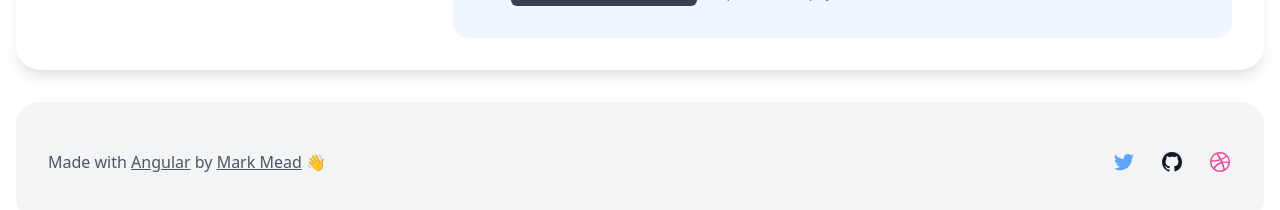
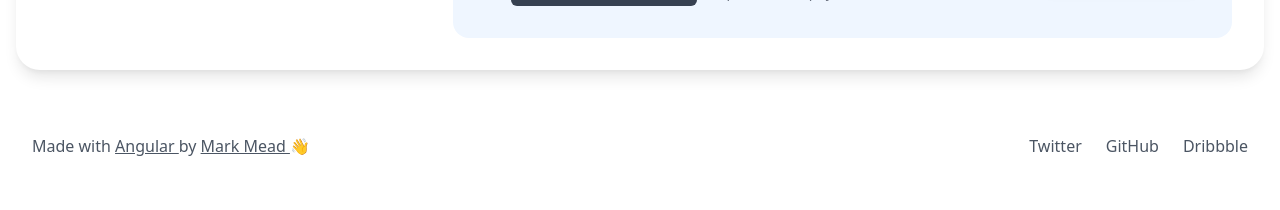
Before and after one commit to jssellars/shopify-custom-fields-1, an Angular app: page / in a window 1280 px wide. Shown: the part 1116-1326 px from the top of the page. Built offline with nearby package versions, Linux system fonts and the light colour scheme; what format-string-to-html would draw is missing.

Commit message:
clean up footer

```diff
--- a/src/app/app.component.html
+++ b/src/app/app.component.html
@@ -2,7 +2,7 @@
   <app-page-header></app-page-header>
 
   <main>
-    <div class="container pb-8">
+    <div class="container">
       <div
         class="relative z-10 p-8 -mt-8 bg-white shadow-lg sm:-mt-16 rounded-3xl lg:-mt-40"
       >
--- a/src/app/app.component.ts
+++ b/src/app/app.component.ts
@@ -5,8 +5,6 @@ import { Component } from '@angular/core';
   templateUrl: './app.component.html',
 })
 export class AppComponent {
-  title = 'Shopify Line Item Generator';
-
   formField = 'input';
   formName  = 'Example';
 
--- a/src/app/app.module.ts
+++ b/src/app/app.module.ts
@@ -11,8 +11,8 @@ import { FieldTextareaComponent } from './components/field-textarea/field-textar
 import { PageHeaderComponent } from './components/page-header/page-header.component';
 import { ExampleStoreComponent } from './components/example-store/example-store.component';
 import { FooterComponent } from './components/footer/footer.component';
+import { FormErrorComponent } from './components/form-error/form-error.component';
 import { TruncatePipe } from './pipes/truncate.pipe';
-import { FormErrorComponent } from './components/form-error/form-error.component';
 
 @NgModule({
   declarations: [
@@ -25,8 +25,8 @@ import { FormErrorComponent } from './components/form-error/form-error.component
     PageHeaderComponent,
     ExampleStoreComponent,
     FooterComponent,
+    FormErrorComponent,
     TruncatePipe,
-    FormErrorComponent
   ],
   imports: [
     BrowserModule,
--- a/src/app/components/button-copy-to-clipboard/button-copy-to-clipboard.component.html
+++ b/src/app/components/button-copy-to-clipboard/button-copy-to-clipboard.component.html
@@ -15,9 +15,11 @@
   <div class="flex mt-8 lg:mt-0 lg:flex-shrink-0">
     <button
       class="px-5 py-3 text-sm font-medium text-white bg-blue-600 rounded-md shadow-lg hover:bg-blue-500"
-      (click)="copyHTMLToClipboard()"
+      (click)="copyHTMLToClipboard(copyField)"
     >
       Copy to Clipboard
     </button>
+
+    <textarea #copyField class="sr-only"></textarea>
   </div>
 </div>
--- a/src/app/components/button-copy-to-clipboard/button-copy-to-clipboard.component.ts
+++ b/src/app/components/button-copy-to-clipboard/button-copy-to-clipboard.component.ts
@@ -12,17 +12,14 @@ export class ButtonCopyToClipboardComponent implements OnInit {
 
   ngOnInit(): void { }
 
-  public copyHTMLToClipboard(): void {
-    const fakeInput = document.createElement('textarea');
+  public copyHTMLToClipboard(copyField: HTMLTextAreaElement): void {
     const htmlString = this.inputHTML.toString();
     const formattedHTML = new PrettyHTML(htmlString).format();
 
     if (formattedHTML) {
-      fakeInput.innerHTML = formattedHTML;
-      document.body.appendChild(fakeInput);
-      fakeInput.select();
+      copyField.innerHTML = formattedHTML;
+      copyField.select();
       document.execCommand('copy');
-      document.body.removeChild(fakeInput);
     }
   }
 }
--- a/src/app/components/footer/footer.component.html
+++ b/src/app/components/footer/footer.component.html
@@ -1,91 +1,41 @@
-<div class="container pb-8">
-  <footer class="bg-gray-100 rounded-3xl">
-    <div class="px-8 py-12 md:flex md:items-center md:justify-between">
+<footer>
+  <div
+    class="container py-16 md:flex md:items-center md:justify-between md:px-8"
+  >
     <div class="flex justify-center space-x-6 md:order-last">
       <a
-          href="https://twitter.com/itsmarkmead"
-          class="text-blue-400 hover:text-gray-500"
+        *ngFor="let socialLink of socialLinks"
+        [href]="socialLink.link"
+        class="text-gray-600 hover:text-gray-500"
         target="_blank"
         rel="noreferrer"
       >
-          <span class="sr-only">Twitter</span>
-          <svg
-            class="w-6 h-6"
-            fill="currentColor"
-            viewBox="0 0 24 24"
-            aria-hidden="true"
-          >
-            <path
-              d="M8.29 20.251c7.547 0 11.675-6.253 11.675-11.675 0-.178 0-.355-.012-.53A8.348 8.348 0 0022 5.92a8.19 8.19 0 01-2.357.646 4.118 4.118 0 001.804-2.27 8.224 8.224 0 01-2.605.996 4.107 4.107 0 00-6.993 3.743 11.65 11.65 0 01-8.457-4.287 4.106 4.106 0 001.27 5.477A4.072 4.072 0 012.8 9.713v.052a4.105 4.105 0 003.292 4.022 4.095 4.095 0 01-1.853.07 4.108 4.108 0 003.834 2.85A8.233 8.233 0 012 18.407a11.616 11.616 0 006.29 1.84"
-            />
-          </svg>
-        </a>
-
-        <a
-          href="https://github.com/markmead"
-          class="text-gray-900 hover:text-gray-500"
-          target="_blank"
-          rel="noreferrer"
-        >
-          <span class="sr-only">GitHub</span>
-          <svg
-            class="w-6 h-6"
-            fill="currentColor"
-            viewBox="0 0 24 24"
-            aria-hidden="true"
-          >
-            <path
-              fill-rule="evenodd"
-              d="M12 2C6.477 2 2 6.484 2 12.017c0 4.425 2.865 8.18 6.839 9.504.5.092.682-.217.682-.483 0-.237-.008-.868-.013-1.703-2.782.605-3.369-1.343-3.369-1.343-.454-1.158-1.11-1.466-1.11-1.466-.908-.62.069-.608.069-.608 1.003.07 1.531 1.032 1.531 1.032.892 1.53 2.341 1.088 2.91.832.092-.647.35-1.088.636-1.338-2.22-.253-4.555-1.113-4.555-4.951 0-1.093.39-1.988 1.029-2.688-.103-.253-.446-1.272.098-2.65 0 0 .84-.27 2.75 1.026A9.564 9.564 0 0112 6.844c.85.004 1.705.115 2.504.337 1.909-1.296 2.747-1.027 2.747-1.027.546 1.379.202 2.398.1 2.651.64.7 1.028 1.595 1.028 2.688 0 3.848-2.339 4.695-4.566 4.943.359.309.678.92.678 1.855 0 1.338-.012 2.419-.012 2.747 0 .268.18.58.688.482A10.019 10.019 0 0022 12.017C22 6.484 17.522 2 12 2z"
-              clip-rule="evenodd"
-            />
-          </svg>
-        </a>
-
-        <a
-          href="https://dribbble.com/markmead"
-          class="text-pink-500 hover:text-gray-500"
-          target="_blank"
-          rel="noreferrer"
-        >
-          <span class="sr-only">Dribbble</span>
-          <svg
-            class="w-6 h-6"
-            fill="currentColor"
-            viewBox="0 0 24 24"
-            aria-hidden="true"
-          >
-            <path
-              fill-rule="evenodd"
-              d="M12 2C6.48 2 2 6.48 2 12s4.48 10 10 10c5.51 0 10-4.48 10-10S17.51 2 12 2zm6.605 4.61a8.502 8.502 0 011.93 5.314c-.281-.054-3.101-.629-5.943-.271-.065-.141-.12-.293-.184-.445a25.416 25.416 0 00-.564-1.236c3.145-1.28 4.577-3.124 4.761-3.362zM12 3.475c2.17 0 4.154.813 5.662 2.148-.152.216-1.443 1.941-4.48 3.08-1.399-2.57-2.95-4.675-3.189-5A8.687 8.687 0 0112 3.475zm-3.633.803a53.896 53.896 0 013.167 4.935c-3.992 1.063-7.517 1.04-7.896 1.04a8.581 8.581 0 014.729-5.975zM3.453 12.01v-.26c.37.01 4.512.065 8.775-1.215.25.477.477.965.694 1.453-.109.033-.228.065-.336.098-4.404 1.42-6.747 5.303-6.942 5.629a8.522 8.522 0 01-2.19-5.705zM12 20.547a8.482 8.482 0 01-5.239-1.8c.152-.315 1.888-3.656 6.703-5.337.022-.01.033-.01.054-.022a35.318 35.318 0 011.823 6.475 8.4 8.4 0 01-3.341.684zm4.761-1.465c-.086-.52-.542-3.015-1.659-6.084 2.679-.423 5.022.271 5.314.369a8.468 8.468 0 01-3.655 5.715z"
-              clip-rule="evenodd"
-            />
-          </svg>
+        {{ socialLink.name }}
       </a>
     </div>
+
     <div class="mt-8 md:mt-0">
       <p class="text-center text-gray-600">
         Made with
         <a
           href="https://angular.io/"
-            class="underline"
+          class="underline hover:text-gray-500"
           target="_blank"
           rel="noreferrer"
-            [innerText]="'Angular'"
         >
+          Angular
         </a>
         by
         <a
           href="https://mead.im/"
-            class="underline"
+          class="underline hover:text-gray-500"
           target="_blank"
           rel="noreferrer"
-            [innerText]="'Mark Mead'"
         >
+          Mark Mead
         </a>
         👋
       </p>
     </div>
   </div>
 </footer>
-</div>
--- a/src/app/components/footer/footer.component.ts
+++ b/src/app/components/footer/footer.component.ts
@@ -1,10 +1,25 @@
 import { Component, OnInit } from '@angular/core';
+import { SocialLink } from '../../model/social-link';
 
 @Component({
   selector: 'app-footer',
   templateUrl: './footer.component.html'
 })
 export class FooterComponent implements OnInit {
+  socialLinks: SocialLink[] = [
+    {
+      name: 'Twitter',
+      link: 'https://twitter.com/itsmarkmead'
+    },
+    {
+      name: 'GitHub',
+      link: 'https://github.com/markmead'
+    },
+    {
+      name: 'Dribbble',
+      link: 'https://dribbble.com/markmead'
+    }
+  ];
 
   constructor() { }
 
--- /dev/null
+++ b/src/app/model/social-link.ts
@@ -0,0 +1,4 @@
+export interface SocialLink {
+  name: string;
+  link: string;
+}
--- a/src/app/services/input-types.service.ts
+++ b/src/app/services/input-types.service.ts
@@ -5,7 +5,6 @@ import { InputTypes } from '../../assets/data/input-types.js';
   providedIn: 'root'
 })
 export class InputTypesService {
-
   constructor() { }
 
   getInputTypes(): string[] {
--- a/src/index.html
+++ b/src/index.html
@@ -2,10 +2,10 @@
 <html lang="en">
   <head>
     <meta charset="utf-8" />
-    <title>Shopify Custom Fields</title>
+    <title>Enhance Your Shopify Store with Custom Inputs</title>
     <meta
       name="description"
-      content="Create custom shopify inputs to enhance your online store"
+      content="Give your customers the ability to customise products on your Shopify store with custom inputs"
     />
     <meta
       name="keywords"
```
Lines whose indentation alone changed are shown as unchanged.
